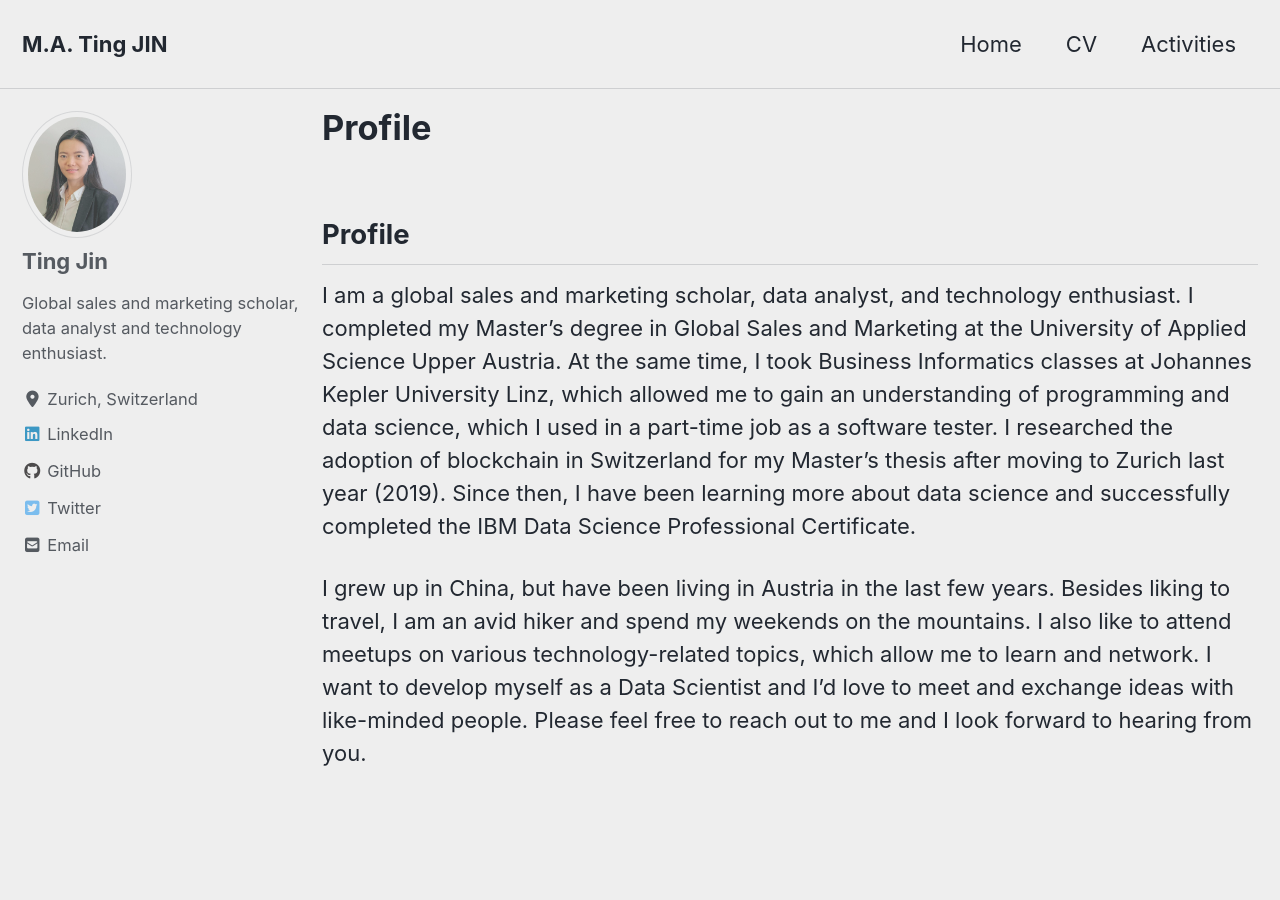
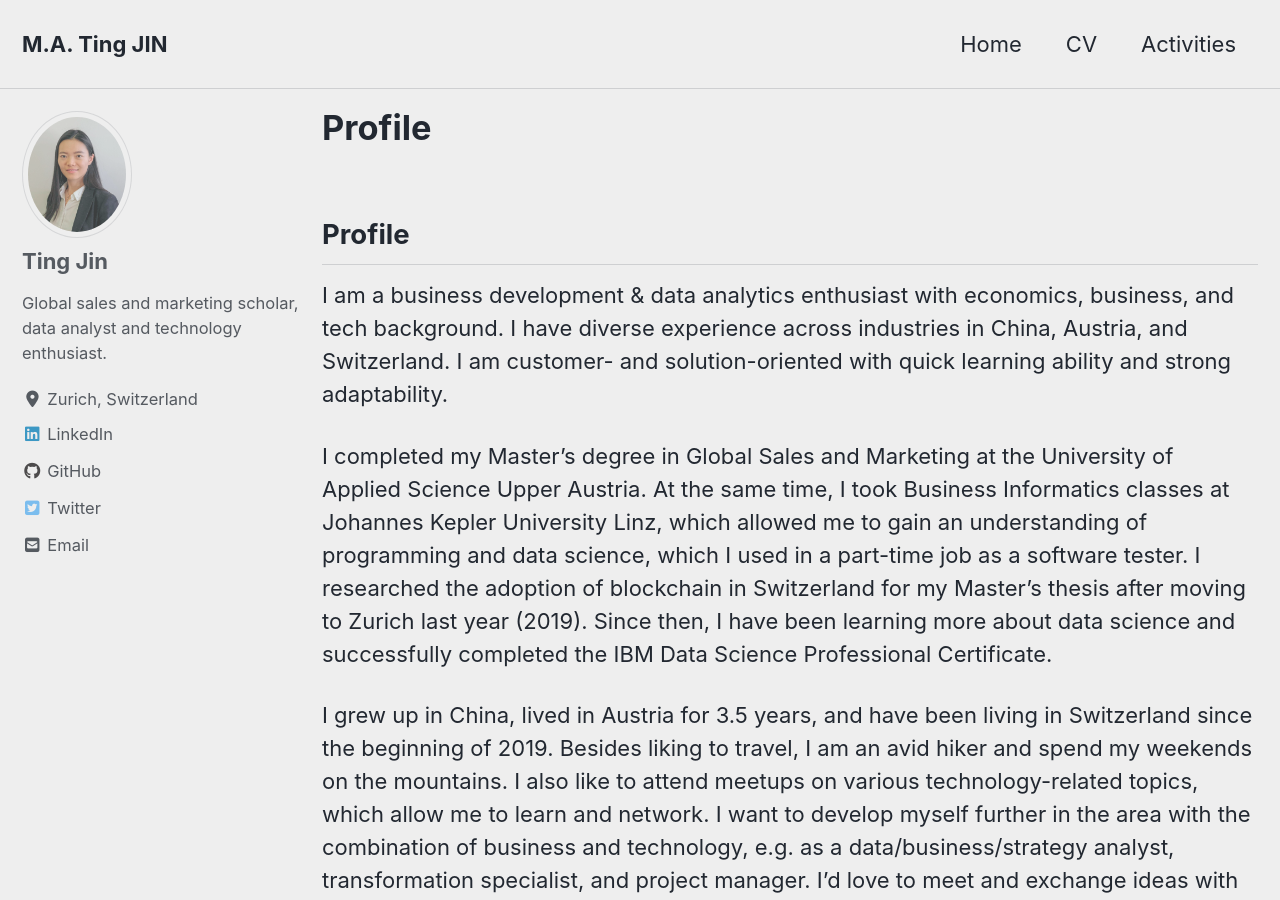
Before and after one commit to TingRigger/TingJin, a Jekyll site: the page built from _pages/home.md, in a window 1280 px wide and 900 px high. Built offline with Jekyll 4.4.1, drawn with Linux system fonts in a browser that asks for light colours; cached includes are drawn as plain includes; nearby versions of some CDN libraries; our own code applies the rules of GitHub Pages for plain Markdown files; some of the changed text lies outside the part shown.

Commit message:
Update home.md

```diff
--- a/_pages/home.md
+++ b/_pages/home.md
@@ -9,6 +9,8 @@ classes: wide
 
 ## Profile
 
-I am a global sales and marketing scholar, data analyst, and technology enthusiast. I completed my Master's degree in Global Sales and Marketing at the University of Applied Science Upper Austria. At the same time, I took Business Informatics classes at Johannes Kepler University Linz, which allowed me to gain an understanding of programming and data science, which I used in a part-time job as a software tester. I researched the adoption of blockchain in Switzerland for my Master's thesis after moving to Zurich last year (2019). Since then, I have been learning more about data science and successfully completed the IBM Data Science Professional Certificate.
+I am a business development & data analytics enthusiast with economics, business, and tech background. I have diverse experience across industries in China, Austria, and Switzerland. I am customer- and solution-oriented with quick learning ability and strong adaptability.
 
-I grew up in China, but have been living in Austria in the last few years. Besides liking to travel, I am an avid hiker and spend my weekends on the mountains. I also like to attend meetups on various technology-related topics, which allow me to learn and network. I want to develop myself as a Data Scientist and I'd love to meet and exchange ideas with like-minded people. Please feel free to reach out to me and I look forward to hearing from you.
+I completed my Master's degree in Global Sales and Marketing at the University of Applied Science Upper Austria. At the same time, I took Business Informatics classes at Johannes Kepler University Linz, which allowed me to gain an understanding of programming and data science, which I used in a part-time job as a software tester. I researched the adoption of blockchain in Switzerland for my Master's thesis after moving to Zurich last year (2019). Since then, I have been learning more about data science and successfully completed the IBM Data Science Professional Certificate.
+
+I grew up in China, lived in Austria for 3.5 years, and have been living in Switzerland since the beginning of 2019. Besides liking to travel, I am an avid hiker and spend my weekends on the mountains. I also like to attend meetups on various technology-related topics, which allow me to learn and network. I want to develop myself further in the area with the combination of business and technology, e.g. as a data/business/strategy analyst, transformation specialist, and project manager. I'd love to meet and exchange ideas with like-minded people. Please feel free to reach out to me and I look forward to hearing from you.
```
